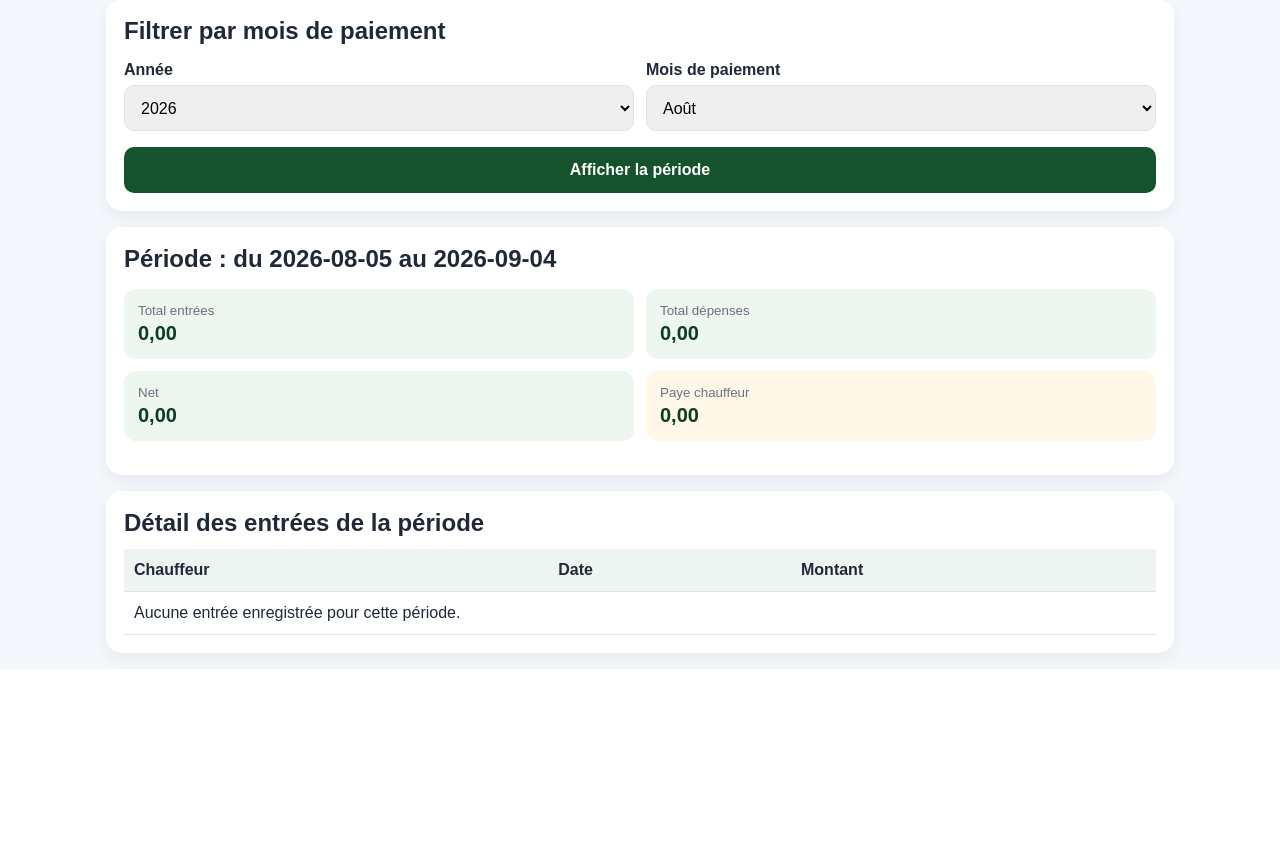
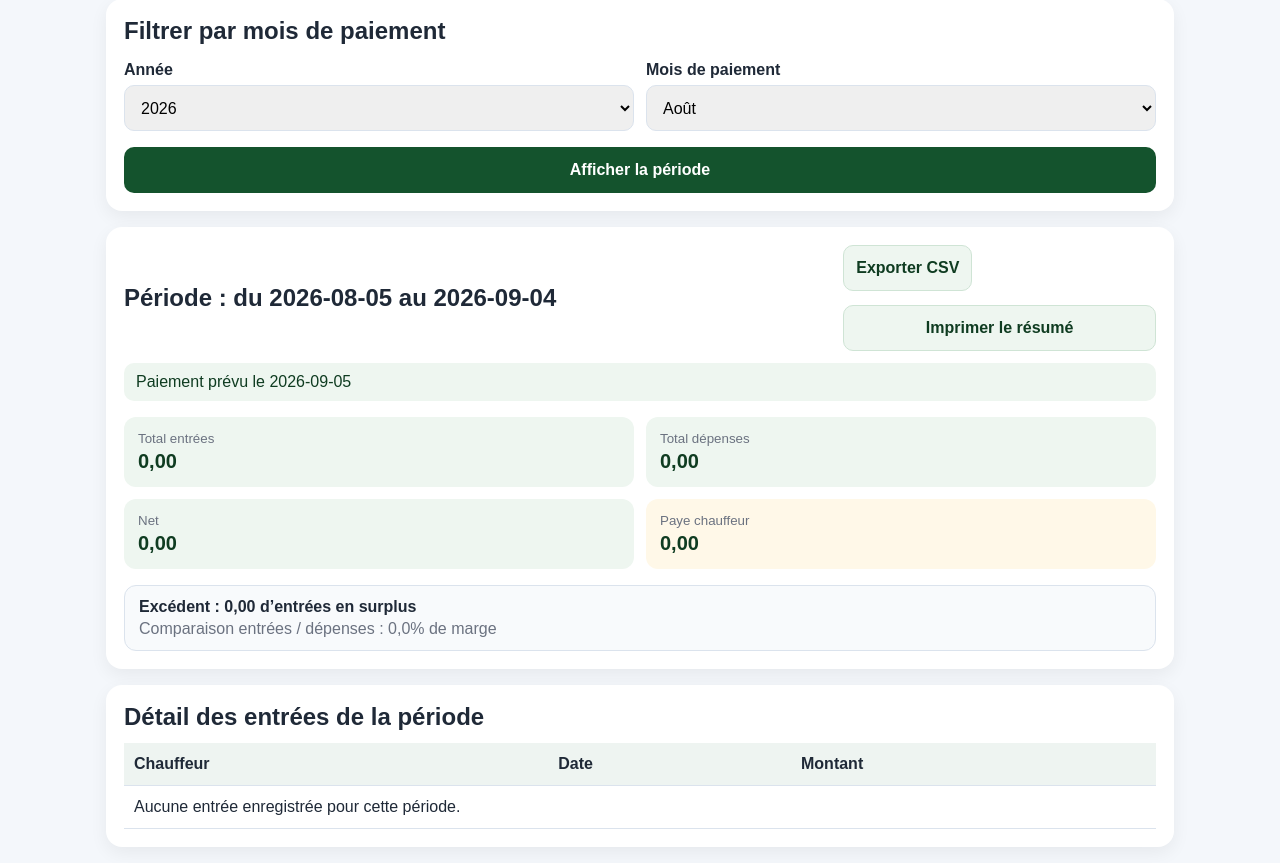
Before and after one commit to nastchissambou-collab/Taxi_paye, a PHP site: page /consultation.php in a window 1280 px wide. Shown: the part 166-1029 px from the top of the page. Before the commit the page ends 835 px from the top, so only its background shows below. Run offline with PHP 8.4, Linux system fonts and the light colour scheme; data comes from the database, SQL or seed files in the repository.

Commit message:
Version 1 des modifications, ajouts des exports et graphes

```diff
--- a/consultation.php
+++ b/consultation.php
@@ -10,6 +10,7 @@ $nextYear = $selectedMois == 12 ? $selectedAnnee + 1 : $selectedAnnee;
 $periodStart = date('Y-m-d', mktime(0, 0, 0, $selectedMois, 5, $selectedAnnee));
 $periodEnd = date('Y-m-d', mktime(0, 0, 0, $nextMonth, 4, $nextYear));
 $periodPayment = date('Y-m-d', mktime(0, 0, 0, $nextMonth, 5, $nextYear));
+$exportUrl = 'export_csv.php?annee=' . urlencode((string)$selectedAnnee) . '&mois=' . urlencode((string)$selectedMois);
 
 $chauffeursResult = $conn->query('SELECT id, nom, prenom FROM chauffeur ORDER BY id ASC LIMIT 1');
 $chauffeur = $chauffeursResult ? $chauffeursResult->fetch_assoc() : null;
@@ -53,6 +54,10 @@ if ($chauffeur) {
     $summary['net'] = $totalEntries - $totalExpenses;
     $summary['salary'] = round($totalEntries * 0.25, 2);
 }
+
+$comparisonDelta = $summary['entries'] - $summary['expenses'];
+$comparisonLabel = $comparisonDelta >= 0 ? 'Excédent' : 'Déficit';
+$comparisonPercent = $summary['expenses'] > 0 ? round(($comparisonDelta / $summary['expenses']) * 100, 1) : 0;
 
 $months = [
     1 => 'Janvier', 2 => 'Février', 3 => 'Mars', 4 => 'Avril', 5 => 'Mai', 6 => 'Juin',
@@ -106,7 +111,14 @@ $months = [
         </section>
 
         <section class="panel summary-panel">
-            <h2>Période  : du <?= htmlspecialchars($periodStart, ENT_QUOTES, 'UTF-8') ?> au <?= htmlspecialchars($periodEnd, ENT_QUOTES, 'UTF-8') ?></h2>
+            <div class="section-head">
+                <h2>Période : du <?= htmlspecialchars($periodStart, ENT_QUOTES, 'UTF-8') ?> au <?= htmlspecialchars($periodEnd, ENT_QUOTES, 'UTF-8') ?></h2>
+                <div class="action-row">
+                    <a class="btn secondary" href="<?= htmlspecialchars($exportUrl, ENT_QUOTES, 'UTF-8') ?>">Exporter CSV</a>
+                    <button type="button" class="btn secondary" onclick="window.print()">Imprimer le résumé</button>
+                </div>
+            </div>
+            <div class="info-chip">Paiement prévu le <?= htmlspecialchars($periodPayment, ENT_QUOTES, 'UTF-8') ?></div>
             <div class="summary-grid">
                 <div class="summary-card">
                     <small>Total entrées</small>
@@ -125,7 +137,10 @@ $months = [
                     <strong><?= number_format($summary['salary'], 2, ',', ' ') ?></strong>
                 </div>
             </div>
-
+            <div class="comparison-box">
+                <strong><?= htmlspecialchars($comparisonLabel, ENT_QUOTES, 'UTF-8') ?> : <?= number_format(abs($comparisonDelta), 2, ',', ' ') ?> <?= $comparisonDelta >= 0 ? 'd’entrées en surplus' : 'de dépenses en excès' ?></strong>
+                <p>Comparaison entrées / dépenses : <?= number_format($comparisonPercent, 1, ',', ' ') ?>% <?= $comparisonDelta >= 0 ? 'de marge' : 'de dépassement' ?></p>
+            </div>
         </section>
 
         <section class="panel summary-panel">
--- a/style.css
+++ b/style.css
@@ -151,6 +151,53 @@ button:hover {
     background: var(--primary-dark);
 }
 
+.btn {
+    display: inline-flex;
+    align-items: center;
+    justify-content: center;
+    text-decoration: none;
+    min-height: 46px;
+    padding: 10px 12px;
+    border-radius: 10px;
+    border: 1px solid var(--border);
+    font-size: 16px;
+    font-weight: bold;
+    cursor: pointer;
+}
+
+.btn.secondary {
+    background: #eef6f0;
+    color: var(--primary-dark);
+    border-color: #cfe4d5;
+}
+
+.section-head {
+    display: flex;
+    flex-wrap: wrap;
+    justify-content: space-between;
+    gap: 12px;
+    align-items: center;
+}
+
+.action-row {
+    display: flex;
+    flex-wrap: wrap;
+    gap: 10px;
+}
+
+.comparison-box {
+    background: #f8fafc;
+    border: 1px solid var(--border);
+    border-radius: 12px;
+    padding: 12px 14px;
+    margin-top: 12px;
+}
+
+.comparison-box p {
+    margin: 4px 0 0;
+    color: var(--muted);
+}
+
 .alert {
     padding: 12px 14px;
     border-radius: 12px;
@@ -250,3 +297,27 @@ th {
         grid-column: 1 / -1;
     }
 }
+
+@media print {
+    body {
+        background: #fff;
+    }
+
+    .topnav,
+    .action-row,
+    .form-grid button,
+    .btn {
+        display: none !important;
+    }
+
+    .container {
+        max-width: 100%;
+        padding: 0;
+    }
+
+    .panel,
+    .topbar {
+        box-shadow: none;
+        border: 1px solid #ddd;
+    }
+}
```
Also changed, not shown: export_csv.php (added, +71 -0 lines).
